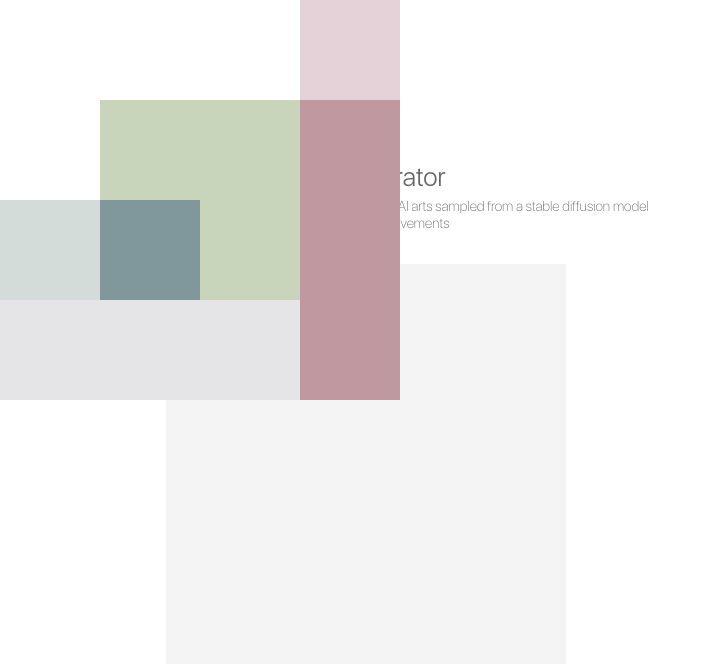
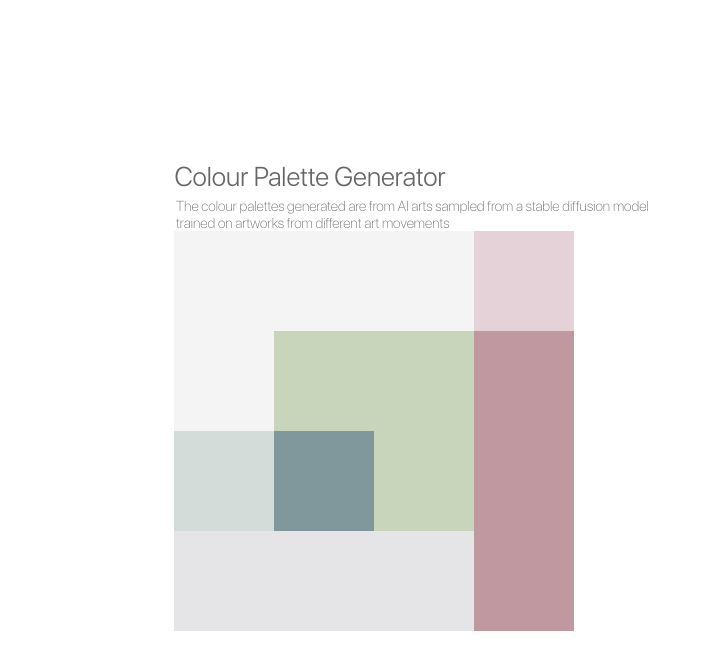
Before and after one commit to hellseggaXYZ/LOUR, a Next.js app: page / in a window 1280 px wide. Shown: the top 670 px of the page, without its empty margins (0-711 px from the left). Built offline with nearby package versions, Linux system fonts and the light colour scheme.

Commit message:
color grid component done

```diff
--- a/package.json
+++ b/package.json
@@ -3,7 +3,7 @@
   "version": "0.1.0",
   "private": true,
   "scripts": {
-    "dev": "next dev",
+    "dev": "next dev -p 5003",
     "build": "next build",
     "start": "next start",
     "lint": "next lint",
--- a/src/app/layout.tsx
+++ b/src/app/layout.tsx
@@ -1,8 +1,6 @@
 import './globals.css'
 import type { Metadata } from 'next'
 import { Inter } from 'next/font/google'
-
-const inter = Inter({ subsets: ['latin'] })
 
 export const metadata: Metadata = {
   title: 'LOUR',
@@ -16,7 +14,7 @@ export default function RootLayout({
 }) {
   return (
     <html lang="en">
-      <body className={inter.className}>{children}</body>
+      <body>{children}</body>
     </html>
   )
 }
--- a/src/app/page.tsx
+++ b/src/app/page.tsx
@@ -1,6 +1,7 @@
 import Image from 'next/image'
 import styles from './page.module.css'
 import localFont from '@next/font/local'
+import ColorGrid from '@/components/ColorGrid'
 
 
 const sfProDisplay = localFont({
@@ -17,6 +18,10 @@ const sfProDisplay = localFont({
 })
 
 export default function Home() {
+
+
+  const colors = ['#F4F4F4', '#E4D2D8', '#C8D5BB', '#C099A0', '#D4DCDA', '#80989B', '#E5E4E6']; // Your color array
+
   return (
     <main className={sfProDisplay.className}>
       <div className={styles.titleContainer}>
@@ -24,8 +29,12 @@ export default function Home() {
         <div className={styles.body}>
           The colour palettes generated are from AI arts sampled from a stable diffusion model trained on artworks from different art movements
         </div>
+        <ColorGrid colors={colors}/>
       </div>
-      <div className={styles.colourContainer}>
+
+
+
+      {/* <div className={styles.colourContainer}>
         <div style={{ position: "absolute", left: "13vw", top: "33vh", width: "400px", height: "400px", backgroundColor: "#F4F4F4" }}>
         </div>
         <div style={{ position: "absolute", left: "300px", top: "0px", width: "100px", height: "100px", backgroundColor: "#E4D2D8" }}>
@@ -40,7 +49,7 @@ export default function Home() {
         </div>
         <div style={{ position: "absolute", left: "0px", top: "300px", width: "300px", height: "100px", backgroundColor: "#E5E4E6" }}>
         </div>
-      </div>
+      </div> */}
     </main>
   )
 }
--- /dev/null
+++ b/src/components/ColorGrid.module.css
@@ -0,0 +1,13 @@
+.gridContainer {
+  display: grid;
+  grid-template-columns: repeat(4, 1fr); /* Adjust based on your layout needs */
+  gap: 0px; /* Space between grid items */
+  /* Add other styling as needed */
+  width: fit-content;
+}
+
+.gridItem {
+  width: 100px; /* Adjust size as needed */
+  height: 100px; /* Adjust size as needed */
+  /* Add other styling as needed */
+}
--- /dev/null
+++ b/src/components/ColorGrid.tsx
@@ -0,0 +1,21 @@
+import React from 'react';
+import styles from './ColorGrid.module.css'; // Assuming you have CSS module for styling
+import { patterns } from '@/util/colorPatterns';
+
+const ColorGrid = ({ colors }: { colors: string[] }) => {
+  if (colors.length !== 7) {
+    return <p>Invalid color array</p>;
+  }
+
+  const pattern = patterns[0];
+
+  return (
+    <div className={styles.gridContainer}>
+      {pattern.map((colorId, index) => (
+        <div key={index} className={styles.gridItem} style={{ backgroundColor: colors[colorId] }} />
+      ))}
+    </div>
+  );
+};
+
+export default ColorGrid;
--- /dev/null
+++ b/src/util/colorPatterns.ts
@@ -0,0 +1,11 @@
+const pattern1 = [
+  0, 0, 0, 1,
+  0, 2, 2, 3,
+  4, 5, 2, 3,
+  6, 6 ,6, 3
+]
+
+
+export const patterns = [
+  pattern1,
+]
```
